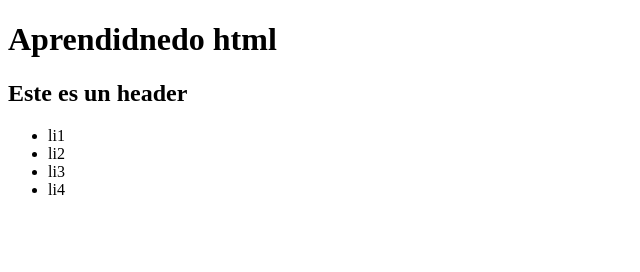
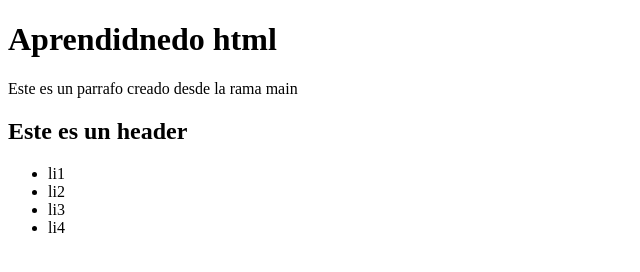
Before and after one commit to gacc94/curso-git, a plain HTML site: page index.html in a window 1280 px wide. Shown: the whole page, without its empty margins (0-640 px from the left). Drawn offline with Linux system fonts and the light colour scheme.

Commit message:
agregando parrafo en index.html

```diff
--- a/index.html
+++ b/index.html
@@ -6,6 +6,7 @@
 </head>
 <body>
     <h1>Aprendidnedo html</h1>
+    <p>Este es un parrafo creado desde la rama main</p>
     <header>
         <h2>Este es un header</h2>
         <nav>
```
